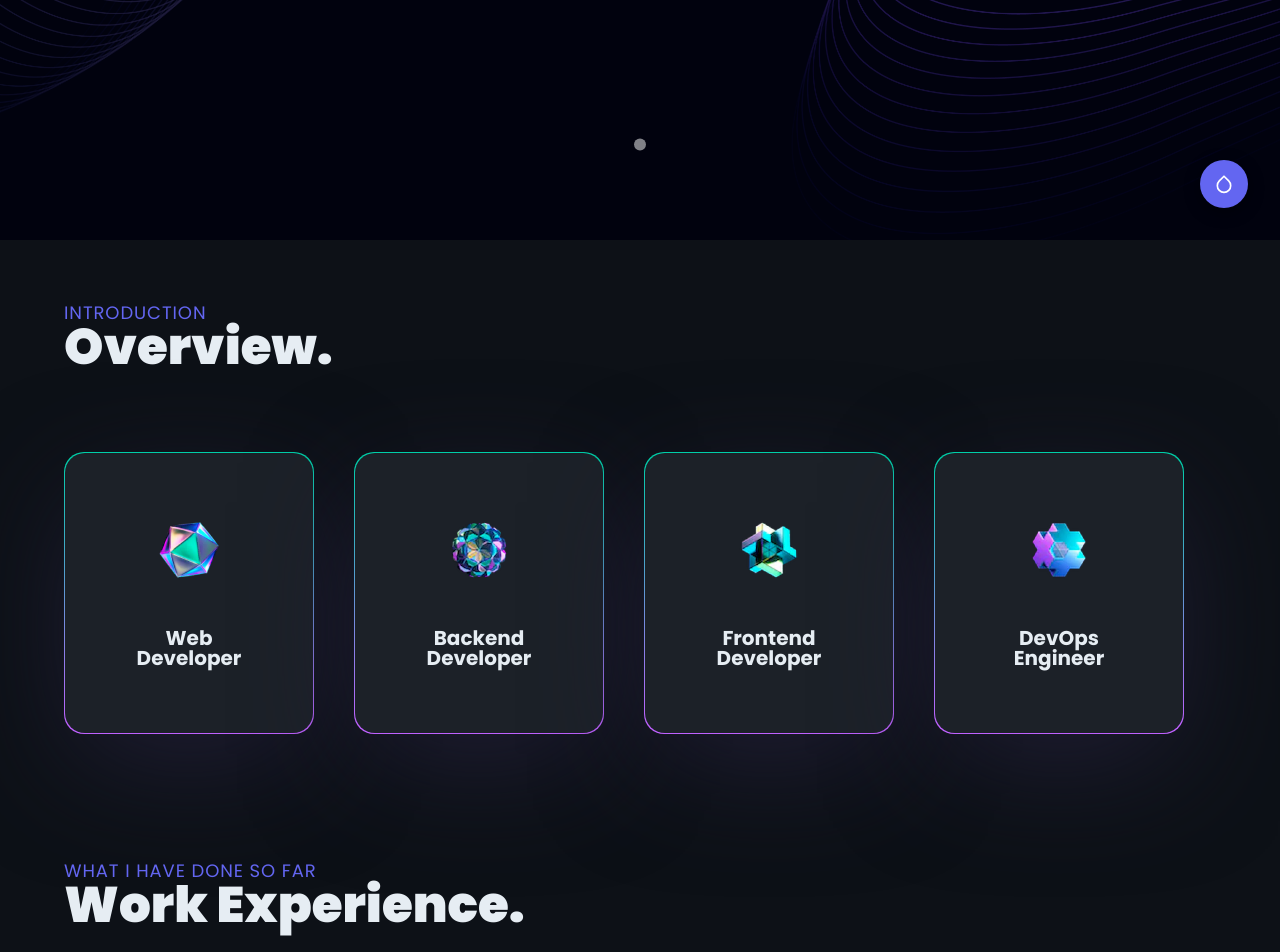
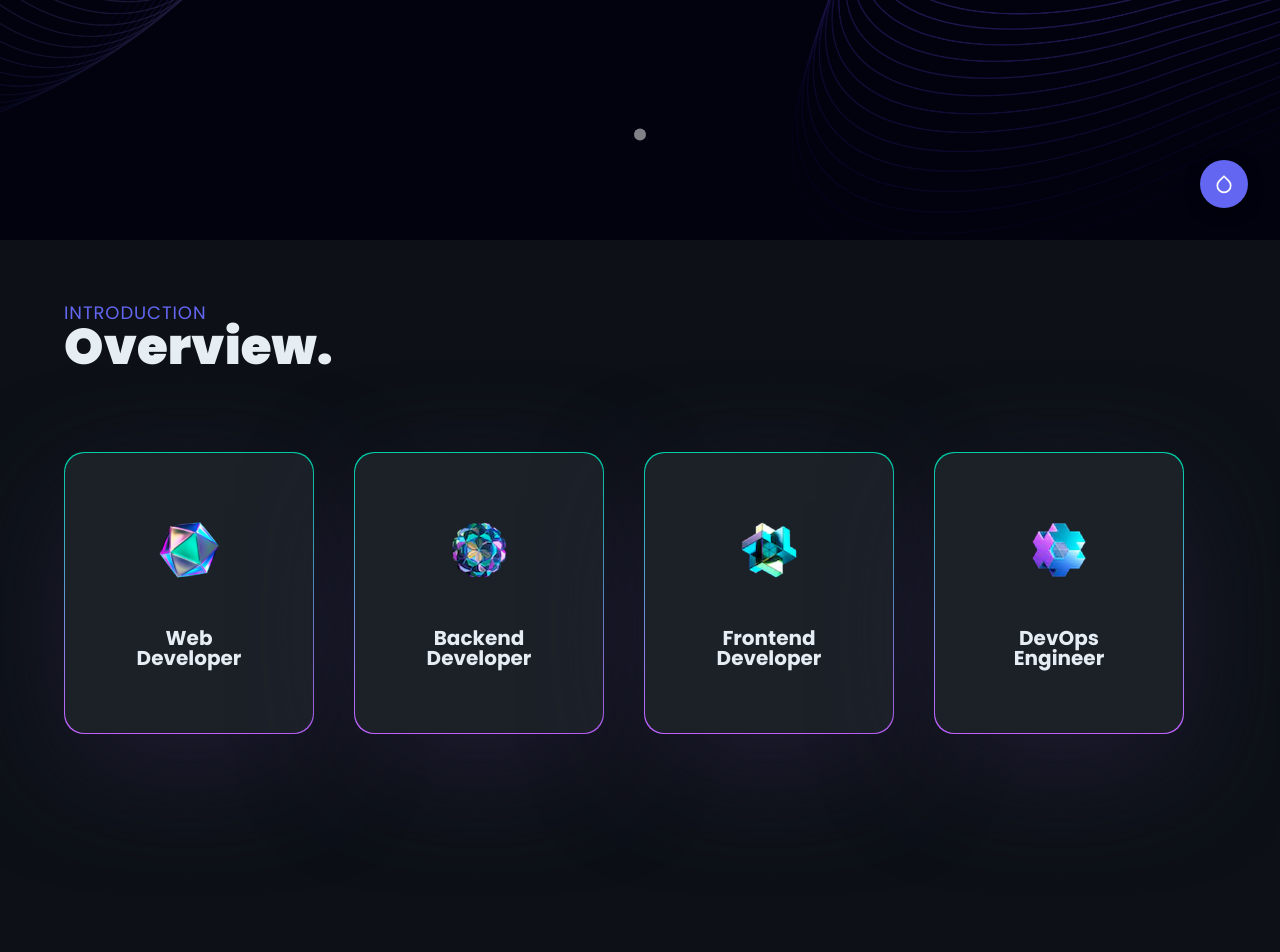
Before and after one commit to tristan-greffe/portfolio, a React (Create React App) app: page /#/ in a window 1280 px wide. Shown: the part 560-1512 px from the top of the page. After the commit the page ends 1358 px from the top, so only its background shows below. Built offline with nearby package versions, Linux system fonts and the light colour scheme.

Commit message:
feat: setup multi-page routing with Layout and 6 pages

```diff
--- a/src/App.jsx
+++ b/src/App.jsx
@@ -1,26 +1,25 @@
-import { HashRouter } from 'react-router-dom'
-import Navbar from './components/Navbar'
-import Hero from './components/Hero'
-import About from './components/About'
-import Experience from './components/Experience'
-import Tech from './components/Tech'
-import Works from './components/Works'
-import Contact from './components/Contact'
-import AccentPicker from './components/AccentPicker'
+import { HashRouter, Routes, Route } from 'react-router-dom'
+import Layout from './components/Layout'
+import Home from './pages/Home'
+import Experience from './pages/Experience'
+import Education from './pages/Education'
+import Portfolio from './pages/Portfolio'
+import Skills from './pages/Skills'
+import Contact from './pages/Contact'
 
 const App = () => {
   return (
     <HashRouter>
-      <div className="bg-hero">
-        <Navbar />
-        <Hero />
-      </div>
-      <About />
-      <Experience />
-      <Tech />
-      <Works />
-      <Contact />
-      <AccentPicker />
+      <Routes>
+        <Route element={<Layout />}>
+          <Route path="/" element={<Home />} />
+          <Route path="/experience" element={<Experience />} />
+          <Route path="/education" element={<Education />} />
+          <Route path="/portfolio" element={<Portfolio />} />
+          <Route path="/skills" element={<Skills />} />
+          <Route path="/contact" element={<Contact />} />
+        </Route>
+      </Routes>
     </HashRouter>
   )
 }
--- /dev/null
+++ b/src/components/Layout.jsx
@@ -0,0 +1,17 @@
+import { Outlet } from 'react-router-dom'
+import Navbar from './Navbar'
+import AccentPicker from './AccentPicker'
+
+const Layout = () => {
+  return (
+    <>
+      <Navbar />
+      <main>
+        <Outlet />
+      </main>
+      <AccentPicker />
+    </>
+  )
+}
+
+export default Layout
--- /dev/null
+++ b/src/pages/Contact.jsx
@@ -0,0 +1,7 @@
+import ContactSection from '../components/Contact'
+
+const Contact = () => {
+  return <ContactSection />
+}
+
+export default Contact
--- /dev/null
+++ b/src/pages/Education.jsx
@@ -0,0 +1,15 @@
+const Education = () => {
+  return (
+    <section id="education">
+      <div className="section-header">
+        <p>Mon parcours académique</p>
+        <h2>Formation.</h2>
+      </div>
+      <p className="section-description">
+        À compléter — diplômes, écoles et formations.
+      </p>
+    </section>
+  )
+}
+
+export default Education
--- /dev/null
+++ b/src/pages/Experience.jsx
@@ -0,0 +1,7 @@
+import ExperienceSection from '../components/Experience'
+
+const Experience = () => {
+  return <ExperienceSection />
+}
+
+export default Experience
--- /dev/null
+++ b/src/pages/Home.jsx
@@ -0,0 +1,15 @@
+import Hero from '../components/Hero'
+import About from '../components/About'
+
+const Home = () => {
+  return (
+    <>
+      <div className="bg-hero">
+        <Hero />
+      </div>
+      <About />
+    </>
+  )
+}
+
+export default Home
--- /dev/null
+++ b/src/pages/Portfolio.jsx
@@ -0,0 +1,7 @@
+import Works from '../components/Works'
+
+const Portfolio = () => {
+  return <Works />
+}
+
+export default Portfolio
--- /dev/null
+++ b/src/pages/Skills.jsx
@@ -0,0 +1,7 @@
+import Tech from '../components/Tech'
+
+const Skills = () => {
+  return <Tech />
+}
+
+export default Skills
```
